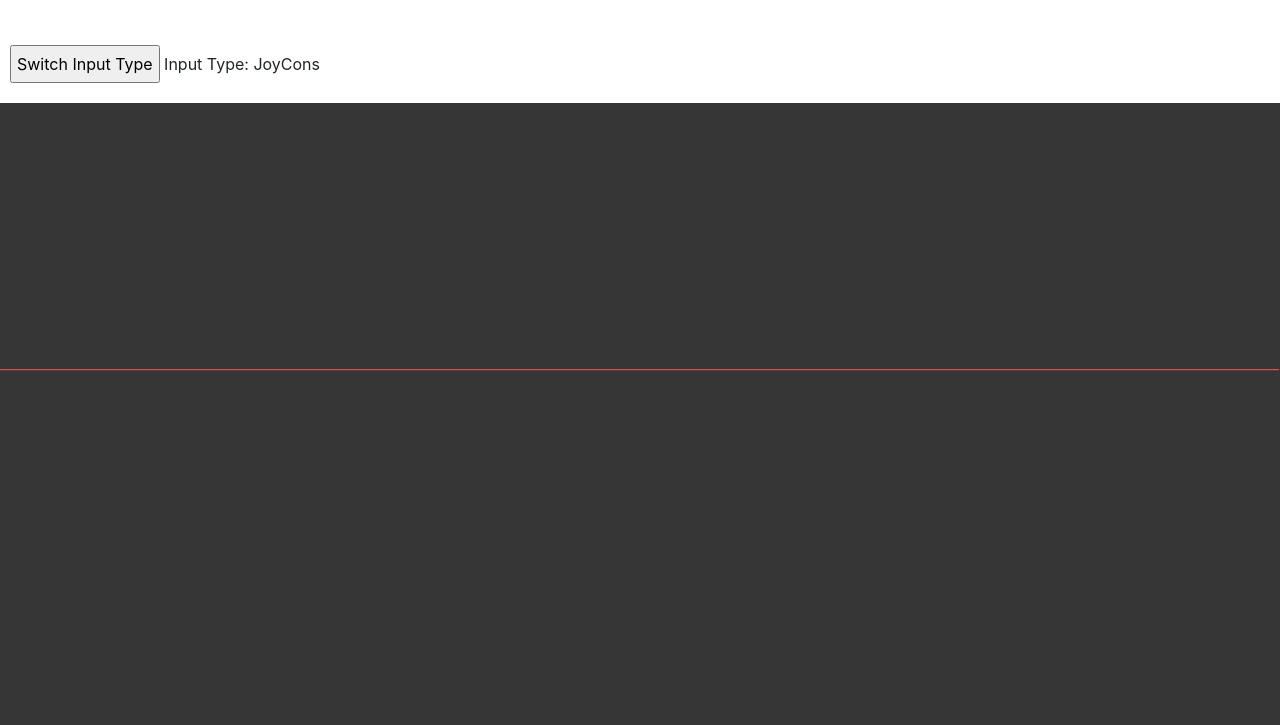
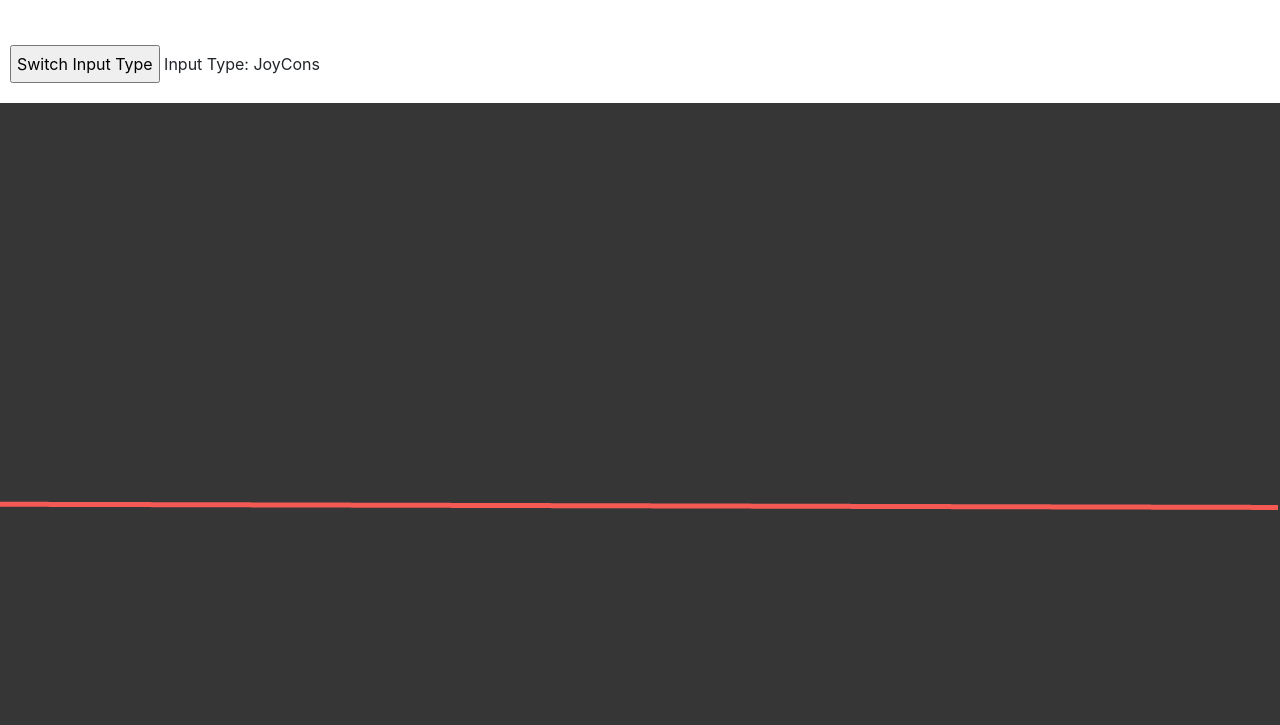
Before and after one commit to wrussell1999/astonhack-2018, a website built with webpack: page index.html in a window 1280 px wide. Shown: the part 75-800 px from the top of the page. Built offline with nearby package versions, Linux system fonts and the light colour scheme.

Commit message:
Visualizer overhaul

```diff
--- a/css/main.css
+++ b/css/main.css
@@ -5,6 +5,7 @@ html {
 
 body {
     margin: 0;
+    height: 100%;
     overflow: hidden;
 }
 
@@ -20,3 +21,7 @@ input, label{
     vertical-align: middle;
     margin: 10px 0;
 }
+
+#slider {
+    display: block;
+}
--- a/src/main.js
+++ b/src/main.js
@@ -33,56 +33,62 @@ window.onload = function() {
 
   let canvas = document.getElementById('slider');
 
+  const fill_colour = '#363636';
+  const stroke_colour = '#f45954';
+
   window.addEventListener('resize', resizeCanvas, false);
-  canvas.width = window.innerWidth;
-  canvas.height = window.innerHeight;
 
   let ctx = canvas.getContext('2d');
-
-  function redraw() {
-    ctx.strokeRect(0, 0, window.innerWidth, window.innerHeight);
-    ctx.fillStyle = '#363636';
-    ctx.strokeStyle = '#f45954';
-  }
 
   function resizeCanvas() {
     canvas.width = window.innerWidth;
     canvas.height = window.innerHeight;
-    redraw();
+    ctx.strokeRect(0, 0, canvas.width, canvas.height);
+    ctx.fillStyle = fill_colour;
+    ctx.strokeStyle = stroke_colour;
+    ctx.stroke();
   }
 
-  ctx.fillStyle = '#363636';
-  ctx.strokeStyle = '#f45954';
+  const base_frequency = 50;
 
-  let length = 0;
-  let dlength = 4;
+  let target_frequency = base_frequency;
+  let current_frequency = target_frequency;
+  let hysteresis_value = 5;
 
-  let frequency = Infinity;
+  function callback() {
+    draw_frame();
+    window.requestAnimationFrame(callback);
+  }
 
-  let interval = setInterval(() => {
+  function draw_frame() {
+    if (current_frequency < (target_frequency - hysteresis_value)) {
+      current_frequency += 0.08 * (target_frequency - current_frequency);
+    } else if (current_frequency > (target_frequency + hysteresis_value)) {
+      current_frequency -= 0.08 * (current_frequency - target_frequency);
+    }
+
     ctx.fillRect(0, 0, canvas.width, canvas.height);
 
     ctx.beginPath();
-    ctx.moveTo(0, window.innerHeight/3);
-    for (let x = 0; x < canvas.width; x++) {
-      let y = (window.innerHeight/3) + length * Math.sin(x * x * 200 / frequency);
+    ctx.lineWidth = 5;
+    // ctx.moveTo(0, canvas.height/2);
+    for (let x = 0; x < canvas.width; x += 2) {
+      let y = (canvas.height/2) + (canvas.height/4) * Math.sin((x + 500) * Math.pow(current_frequency,3) * 0.0000000001);
       ctx.lineTo(x, y);
     }
     ctx.stroke();
-
-    length += dlength;
-    if (length >= 100 || length <= -100) {
-      dlength = -dlength;
-    }
-  }, 2)
+  }
 
   instrument.onplay = (freq) => {
-    frequency = freq;
+    target_frequency = freq;
   }
 
   instrument.onpause = (freq) => {
-    frequency = Infinity;
+    target_frequency = base_frequency;
   }
+
+  resizeCanvas();
+  window.requestAnimationFrame(callback);
 }
 
 function majorPentatonicScale(pitch) {
```
